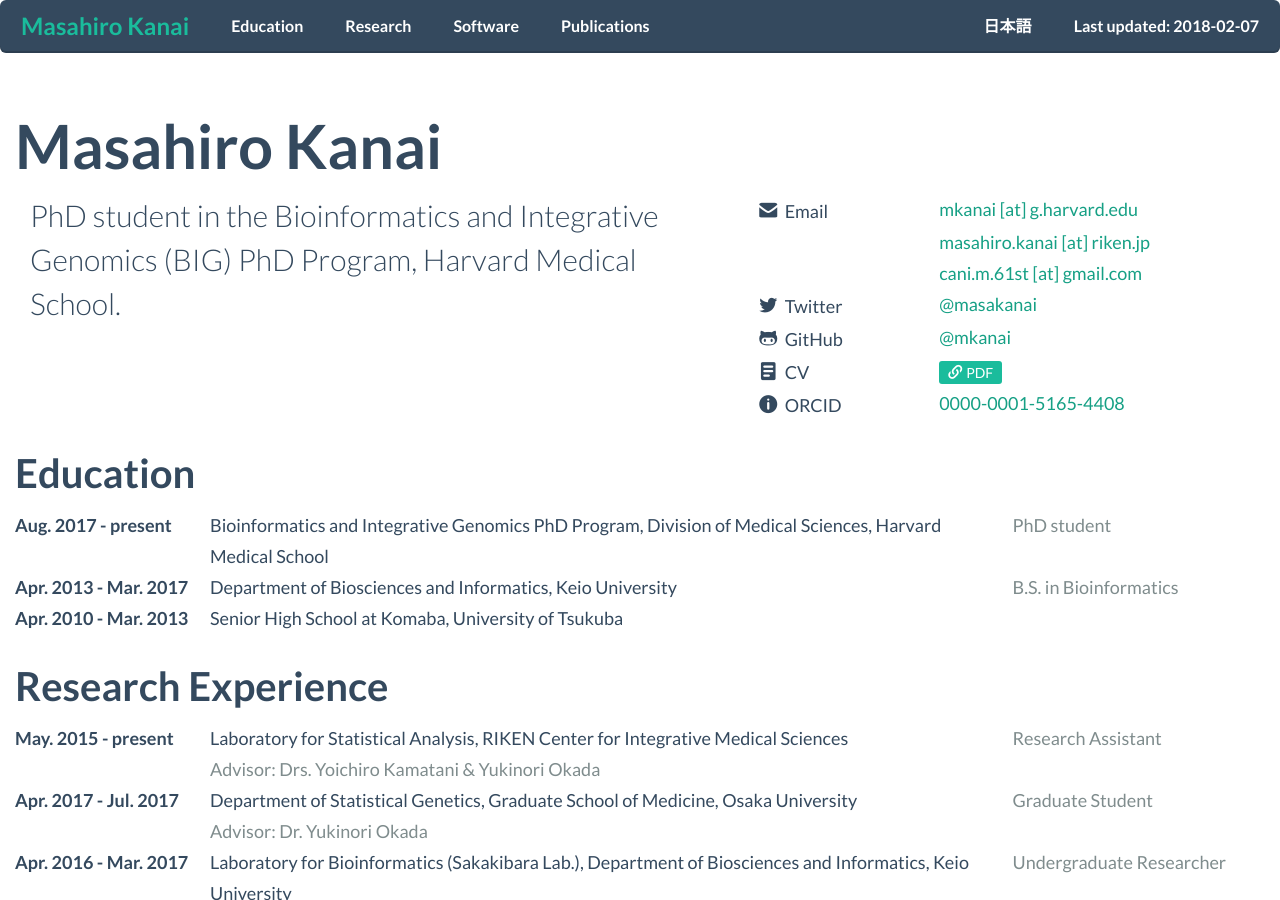
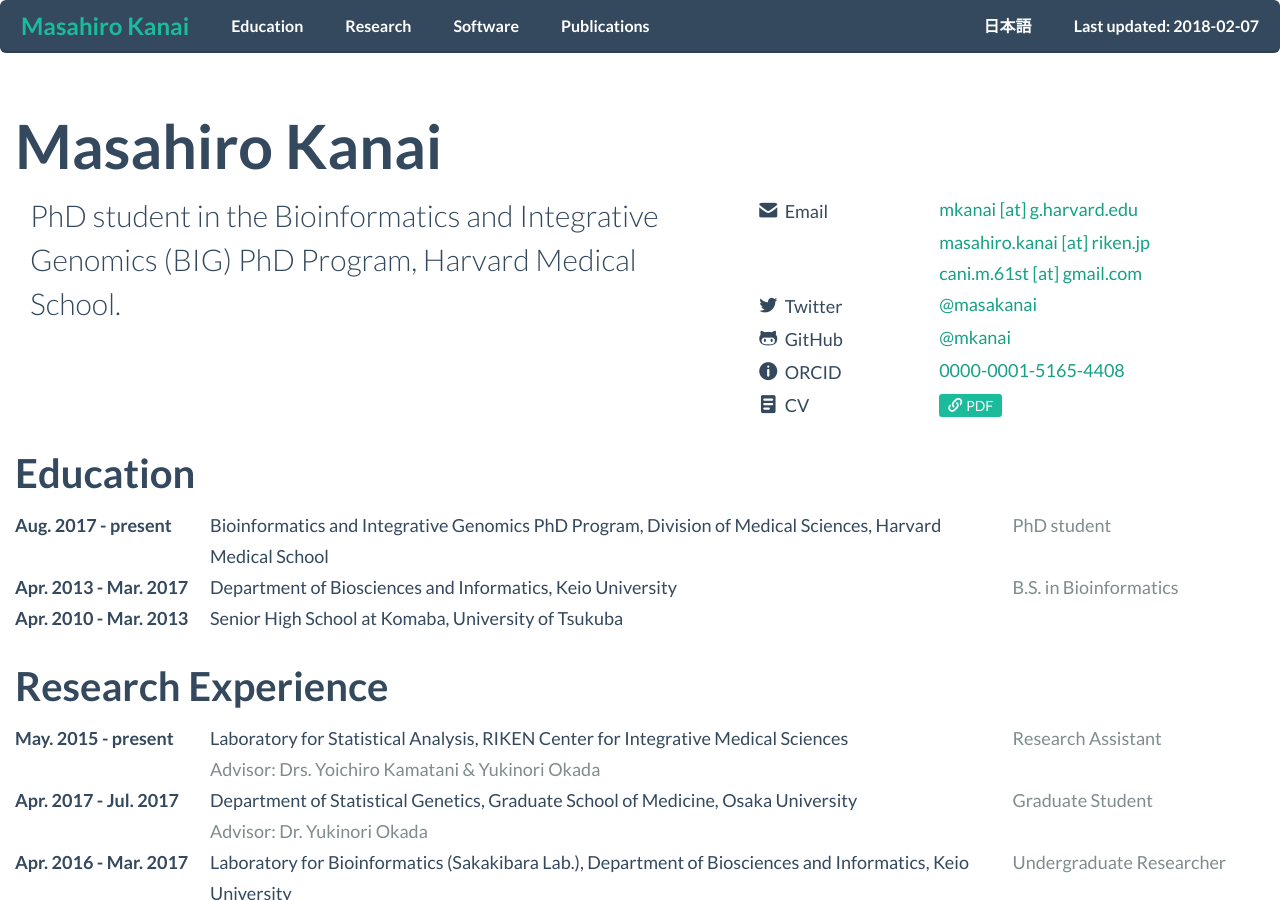
Before and after one commit to xtmgah/mkanai.github.io, a Jekyll site: the page built from index.html, in a window 1280 px wide and 900 px high. Built offline with Jekyll 4.4.1, drawn with Linux system fonts in a browser that asks for light colours; Markdown is read by kramdown in place of the engine named in the settings.

Commit message:
added PMID

```diff
--- a/_bibliography/publications.bib
+++ b/_bibliography/publications.bib
@@ -5,7 +5,7 @@
 journal = {Nature Genetics},
 month = {feb},
 title = {{Genetic analysis of quantitative traits in the Japanese population links cell types to complex human diseases}},
-url = {[PR](http://www.riken.jp/pr/press/2018/20180206_1/)},
+url = {[PubMed](https://www.ncbi.nlm.nih.gov/pubmed/29403010) [PR](http://www.riken.jp/pr/press/2018/20180206_1/)},
 year = {2018}
 }
 @article{Hirata2017,
--- a/_layouts/top.html
+++ b/_layouts/top.html
@@ -37,12 +37,6 @@
           <dd><a href="https://github.com/{{ site.author.github }}" target="_blank" rel="noopener">  @{{ site.author.github }} </a></dd>
           {% endif %}
 
-          <dt>
-            <span class="fui-document"></span>
-            <span class="icon-text">CV</span>
-          </dt>
-          <dd><a class="btn btn-primary btn-xs fui-link" href="{{ "/docs/CV.pdf" | prepend: site.baseurl | prepend: site.url }}" target="_blank" rel="noopener"><span class="icon-text">PDF</span></a></dd>
-
           {% if site.author.orcid %}
           <dt>
             <span class="fui-info-circle"></span>
@@ -50,6 +44,12 @@
           </dt>
           <dd><a href="https://orcid.org/{{ site.author.orcid }}" target="orcid.widget" rel="noopener noreferrer" style="vertical-align:top;">{{ site.author.orcid }}</a></dd>
           {% endif %}
+
+          <dt>
+            <span class="fui-document"></span>
+            <span class="icon-text">CV</span>
+          </dt>
+          <dd><a class="btn btn-primary btn-xs fui-link" href="{{ "/docs/CV.pdf" | prepend: site.baseurl | prepend: site.url }}" target="_blank" rel="noopener"><span class="icon-text">PDF</span></a></dd>
 
         </dl>
       </div>
```
